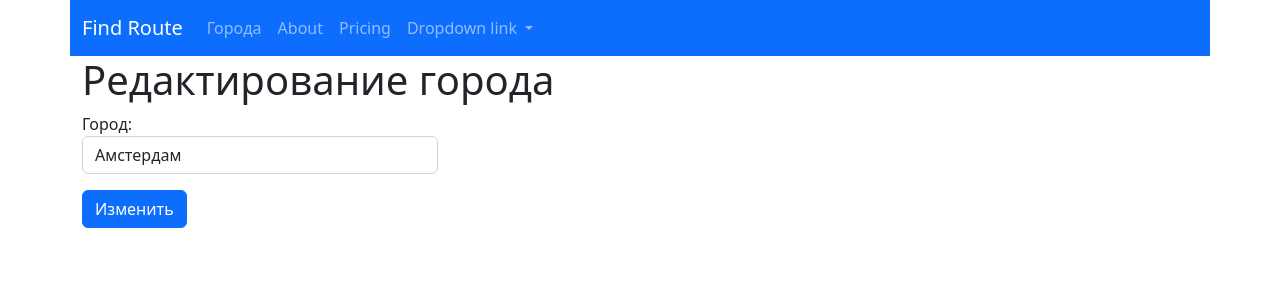
After one commit to REaktor413/find_route, a Django app: page /cities/update/7 in a window 1280 px wide. The commit adds this page. Shown: the top 300 px of the page. Run offline with Django 4.2, Linux system fonts and the light colour scheme; data comes from the database, SQL or seed files in the repository; both versions use the stored data as it was after the commit.

Commit message:
add base form

```diff
--- /dev/null
+++ b/travel/cities/templates/cities/update.html
@@ -0,0 +1,8 @@
+{% extends 'base.html' %}
+{% block title %}Редактирование города{% endblock %}
+{% block content%}
+<h1>Редактирование города</h1>
+
+{% include 'form.html' with button='Изменить'%}
+
+{% endblock %}
--- a/travel/cities/urls.py
+++ b/travel/cities/urls.py
@@ -7,4 +7,5 @@ urlpatterns = [
     path('', home, name="home"),
     path('detail/<int:pk>', CityDetailView.as_view(), name="detail"),
     path('add', CityCreateView.as_view(), name="create"),
+    path('update/<int:pk>', CityUpdateView.as_view(), name="update"),
 ]
--- a/travel/cities/views.py
+++ b/travel/cities/views.py
@@ -1,16 +1,15 @@
-from django.shortcuts import render, get_object_or_404
+from django.shortcuts import render
 from django.urls import reverse_lazy
-from django.views.generic import DetailView, CreateView
-
-from cities.forms import HtmlForm, CityForm
+from django.views.generic import DetailView, CreateView, UpdateView
+from cities.forms import CityForm
 from cities.models import City
 
 __all__ = (
     "home",
     "CityDetailView",
     "CityCreateView",
+    "CityUpdateView",
 )
-
 
 def home(request, pk=None):
     if request.method == "POST":
@@ -20,7 +19,7 @@ def home(request, pk=None):
             form.save()
     form = CityForm()
     qs = City.objects.all()
-    context = {'objects_list': qs, 'form':form}
+    context = {'objects_list': qs, 'form': form}
     return render(request, "cities/home.html", context)
 
 
@@ -28,8 +27,16 @@ class CityDetailView(DetailView):
     queryset = City.objects.all()
     template_name = "cities/detail.html"
 
+
 class CityCreateView(CreateView):
     model = City
     form_class = CityForm
     template_name = "cities/create.html"
     success_url = reverse_lazy('cities:home')
+
+
+class CityUpdateView(UpdateView):
+    model = City
+    form_class = CityForm
+    template_name = "cities/update.html"
+    success_url = reverse_lazy('cities:home')
--- /dev/null
+++ b/travel/templates/form.html
@@ -0,0 +1,9 @@
+<div class="row">
+    <div class="col-md-4">
+        <form action="{{ action }}" method="post"> {% csrf_token %}
+            {{ form.as_p }}
+            <button type="submit" class="btn btn-primary">{{ button }}</button>
+        </form>
+
+    </div>
+</div>
```
Also changed, not shown: travel/cities/templates/cities/create.html (+1 -11 lines), travel/db.sqlite3.
